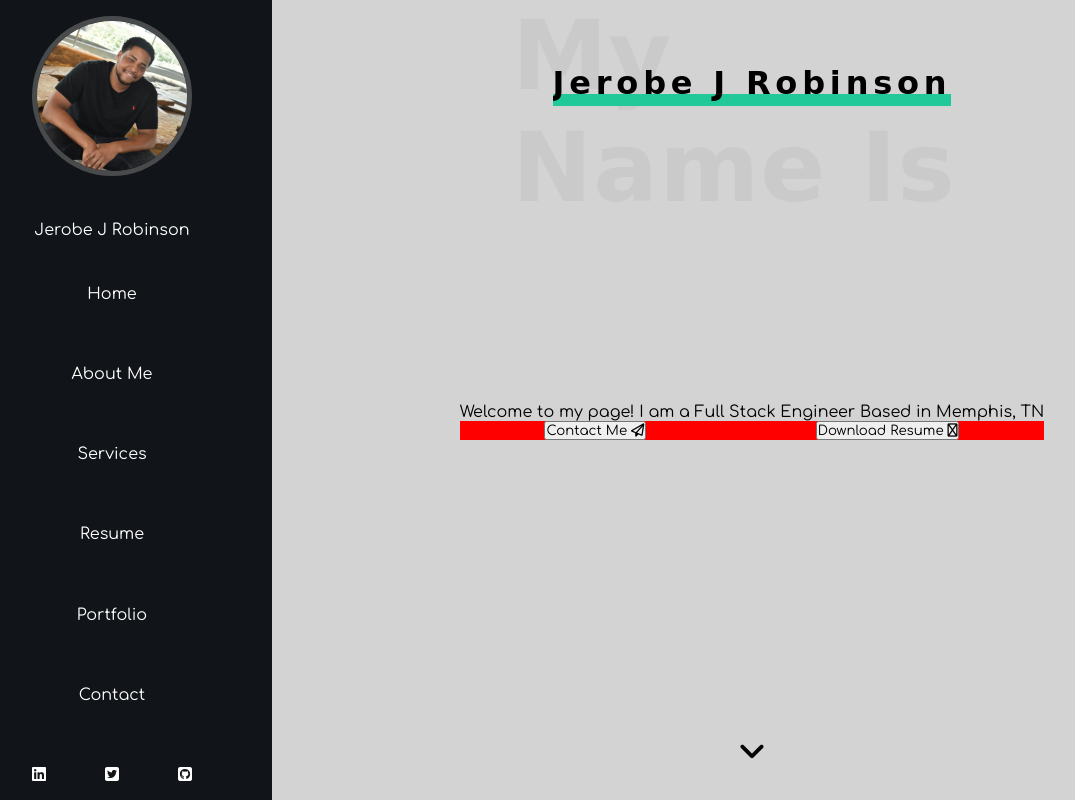
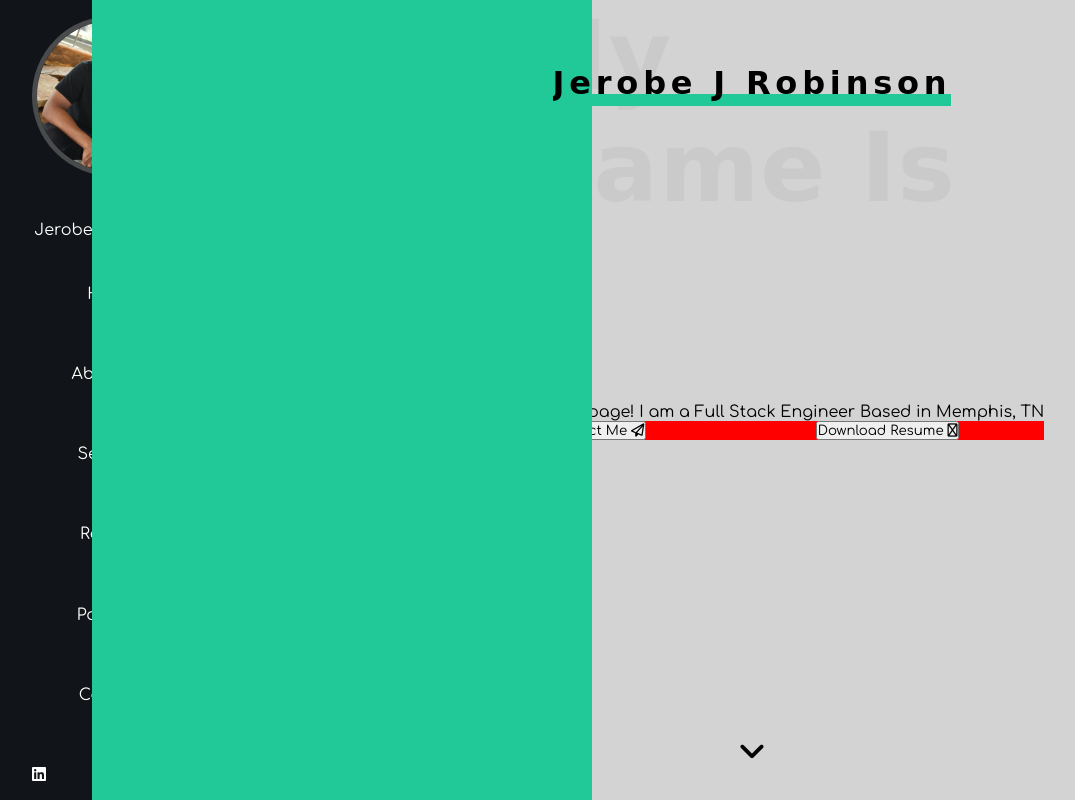
Before and after one commit to jerobejrobinson/portfoli-jerobe, a website: page index.html in a window 1280 px wide. Shown: the whole page, without its empty margins (48-1123 px from the left). Drawn offline with Linux system fonts and the light colour scheme; a web font is replaced by a local one.

Commit message:
making a hidden menu

```diff
--- a/index.html
+++ b/index.html
@@ -46,5 +46,6 @@
         <section id="contact"></section>
     </main>
     <script src="https://kit.fontawesome.com/d2ec8328d1.js" crossorigin="anonymous"></script>
+    <script src="scripts/index.js"></script>
 </body>
 </html>
--- /dev/null
+++ b/scripts/index.js
@@ -0,0 +1,5 @@
+const nav = document.querySelector("nav")
+const hiddenNav = window.getComputedStyle(nav, "::after")
+
+console.log(nav)
+console.log(hiddenNav)
--- a/styles/base.scss
+++ b/styles/base.scss
@@ -70,6 +70,7 @@ body {
 }
 nav {
     @include paddingTopBottom;
+    position: relative;
     color: white;
     display: flex;
     flex-direction: column;
@@ -77,6 +78,7 @@ nav {
     justify-content: space-between;
     height: 100vh;
     background-color: $main-background-color;
+    z-index: 1;
     img {
         border: 5px solid rgba(128, 128, 128, .5);
         border-radius: 50%;
@@ -106,6 +108,17 @@ nav {
         justify-content: space-between;
         width: 50%;
     }
+    &::after {
+        display: block;
+        content: " ";
+        background-color: #20C997;
+        width: 500px;
+        height: 100vh;
+        position: absolute;
+        z-index: 100;
+        top: 0;
+        right: -100%;
+    }
 }
 
 main {
@@ -130,7 +143,7 @@ main {
         font-size: 6rem;
         color: rgba(128, 128, 128, .1);
         letter-spacing: 1px;
-        z-index: 5;
+        z-index: 0;
     }
 
     section h1 {
@@ -171,6 +184,7 @@ main {
         background-color: red;
         display: flex;
         justify-content: space-around;
+
     }
 }
 #about-me {
```
Also changed, not shown: styles/output/index.css, 1 other file.
